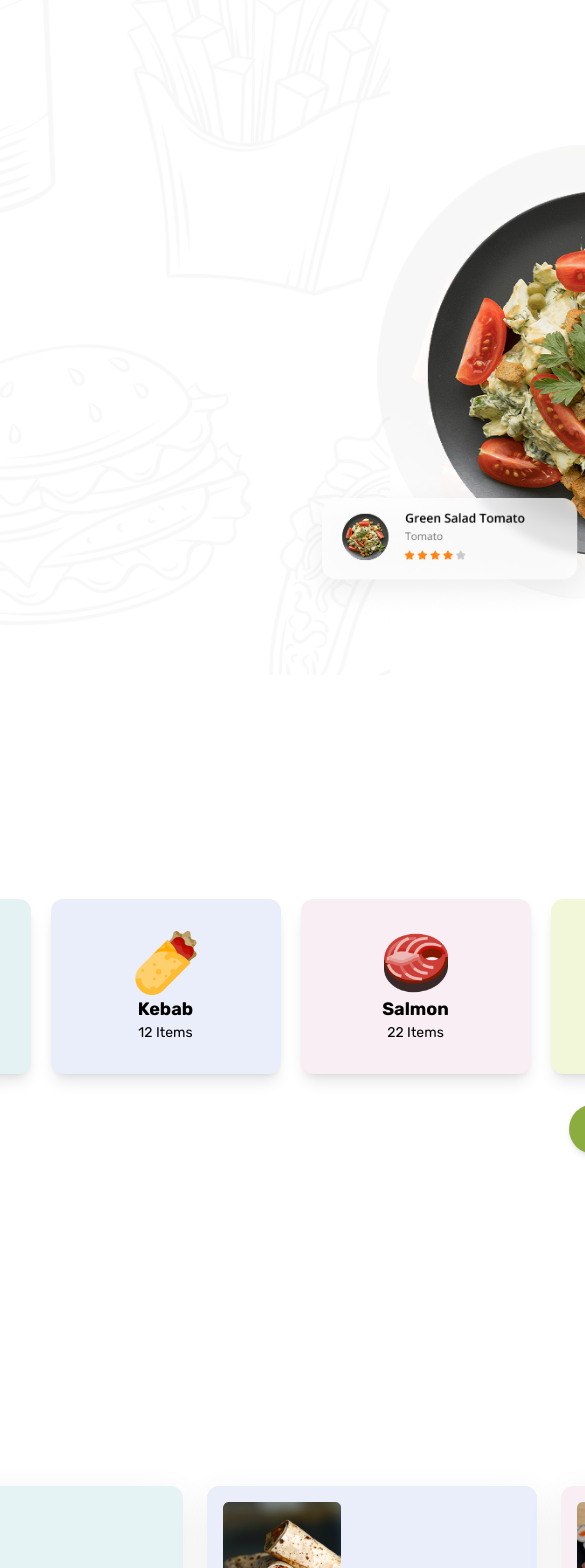
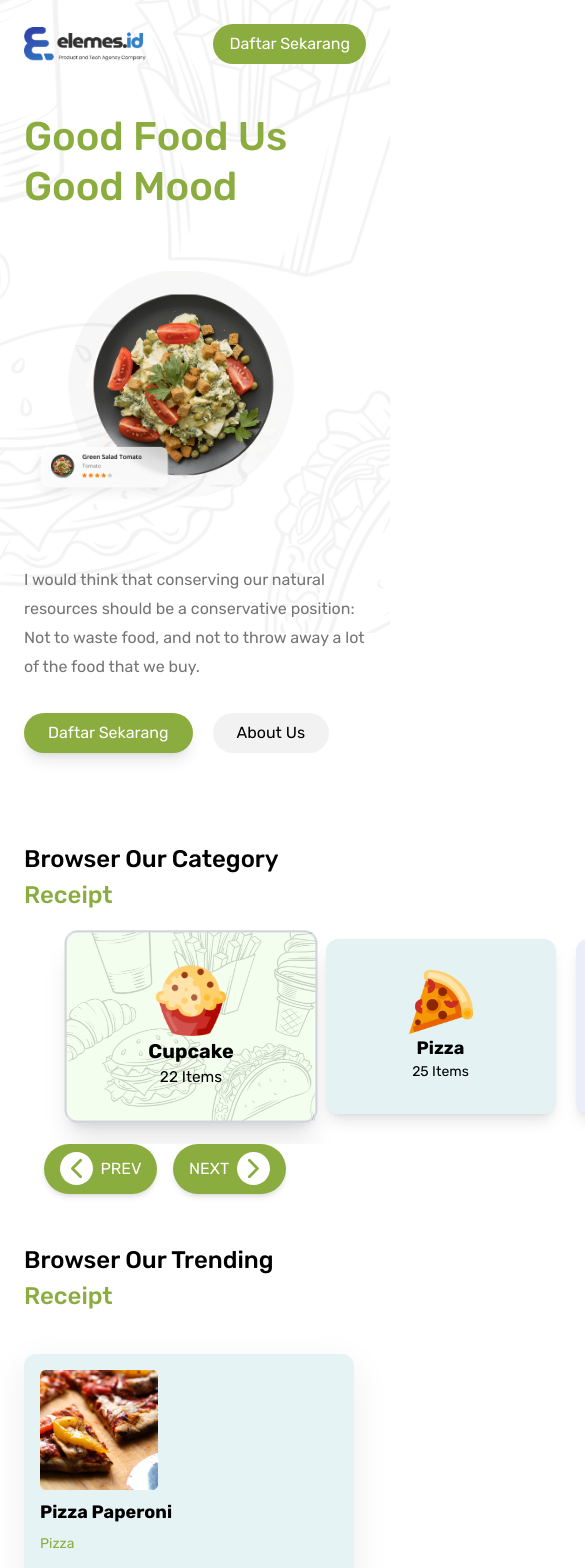
Before and after one commit to Imamhari/frontendtest-elemesid, a Next.js app: page / in a window 390 px wide. Shown: the top 1568 px of the page, 585 px wide, since content can reach past the window. Built offline with nearby package versions, Linux system fonts and the light colour scheme.

Commit message:
responsive for mobile screen

```diff
--- a/src/app/component/Navbar.jsx
+++ b/src/app/component/Navbar.jsx
@@ -3,7 +3,7 @@ import Image from "next/image";
 
 function Navbar() {
   return (
-    <nav className="flex justify-between items-center p-6 bg-transparent sticky top-0 z-10 w-[1440px] h-[96px]">
+    <nav className="flex justify-between items-center p-6 bg-transparent sticky top-0 z-50  w-full max-w-screen-xl xl:max-w-screen-2xl  mx-auto xl:w-[1440px]">
       <div>
         <Image
           src="/assets/logo.png"
@@ -31,8 +31,8 @@ function Navbar() {
         </li>
       </ul>
       <div className="flex space-x-4">
-        <button className="text-gray-700 font-semibold hover:text-[#8BAC3E]">
-          <a href="/notfoundpage">Masuk</a>{" "}
+        <button className="text-gray-700 font-semibold hover:text-[#8BAC3E] hidden md:block">
+          <a href="/notfoundpage">Masuk</a>
         </button>
         <button className="bg-[#8BAC3E] text-white px-4 py-2 rounded-full hover:bg-[#A4B441]">
           <a href="/notfoundpage">Daftar Sekarang</a>
--- a/src/app/landing/Category.jsx
+++ b/src/app/landing/Category.jsx
@@ -3,12 +3,12 @@ import Carousel from "./../component/Carousel";
 
 function Category() {
   return (
-    <section className="flex flex-col p-6 mx-20 w-[1440px] h-[573px] gap-4">
+    <section className="flex flex-col p-6 xl:max-w-screen-2xl mt-10 xl:mt-0 w-full max-w-screen-xl mx-auto xl:w-[1440px] xl:h-[573px] gap-4">
       <div className="flex flex-col items-start">
-        <h3 className="font-medium text-[38px] leading-[50px] tracking-[0%]">
+        <h3 className="font-medium text-[24px] md:text-[38px] leading-[36px] md:leading-[50px]">
           Browser Our Category
         </h3>
-        <span className="font-medium text-[38px] leading-[50px] tracking-[0%] text-[#8BAC3E]">
+        <span className="font-medium text-[24px] md:text-[38px] leading-[36px] md:leading-[50px] text-[#8BAC3E]">
           Receipt
         </span>
       </div>
--- a/src/app/landing/Hero.jsx
+++ b/src/app/landing/Hero.jsx
@@ -1,33 +1,49 @@
+import Image from "next/image";
 import styles from "../styles/Hero.module.css";
-import Image from "next/image";
 
 function Hero() {
   return (
-    <section className="flex justify-between items-center p-6 bg-transparent mx-20 w-[1440px] h-[653px]">
+    <section className="flex flex-col lg:flex-row justify-between items-center p-6 bg-transparent mx-auto max-w-screen-xl xl:max-w-screen-2xl xl:w-[1440px]">
       <div className={styles.container}></div>
-      <div className="w-[482px] h-[286.92px] top-[182.49px] left-[120px] flex flex-col gap-[32px]">
-        <h2 className="font-medium text-[64px] leading-[64px] tracking-[0%] text-[#8BAC3E]">
+      {/* Kontainer teks */}
+      <div className="w-full lg:w-[482px] flex flex-col items-start lg:items-start gap-8 text-start lg:text-left">
+        <h2 className="font-medium text-[40px] md:text-[64px] leading-tight text-[#8BAC3E]">
           Good Food Us Good Mood
         </h2>
-        <p className="text-[#757575] font-normal text-[18px] leading-[29px] tracking-[0%]">
+
+        {/* Gambar hanya di mobile: ditempatkan di tengah */}
+        <div className="lg:hidden w-full flex justify-start">
+          <Image
+            src="/assets/Group 385.png"
+            width={300}
+            height={300}
+            alt="food"
+            priority
+          />
+        </div>
+
+        <p className="text-[#757575] font-normal text-[16px] md:text-[18px] leading-[29px] max-w-md">
           I would think that conserving our natural resources should be a
           conservative position: Not to waste food, and not to throw away a lot
           of the food that we buy.
         </p>
+
         <div className="flex gap-5">
-          <button className="bg-[#8BAC3E] hover:bg-[#A4B441] shadow-[0px_8px_32px_0px_#666BE259] text-white rounded-full w-[147px] h-[42px]">
+          <button className="bg-[#8BAC3E] hover:bg-[#A4B441] shadow-lg text-white rounded-full px-6 py-2">
             <a href="/notfoundpage">Daftar Sekarang</a>
           </button>
-          <button className="bg-[#F2F2F2] hover:bg-[#E6F3F5] text-black rounded-full w-[92px] h-[42px]">
+          <button className="bg-[#F2F2F2] hover:bg-[#E6F3F5] text-black rounded-full px-6 py-2">
             <a href="/notfoundpage">About Us</a>
           </button>
         </div>
       </div>
-      <div className="w-[603px] h-[663.62px] top-[37px] left-[701px]">
+
+      {/* Gambar utama (ditampilkan di layar besar) */}
+      <div className="hidden lg:block w-[651px] h-[663.62px] top-[37px] left-[701px]">
         <Image
           src="/assets/Group 385.png"
-          width={1000}
-          height={530}
+          width={600}
+          height={600}
           alt="food"
           priority
         />
--- a/src/app/landing/Trending.jsx
+++ b/src/app/landing/Trending.jsx
@@ -61,17 +61,17 @@ const items = [
 
 function Trending() {
   return (
-    <section className="flex flex-col p-6 w-[1440px] h-[1039px] gap-4">
+    <section className="flex flex-col p-6 xl:w-[1440px] xl:h-[1039px] xl:max-w-screen-2xl max-w-screen-xl mx-auto gap-4 w-full">
       <div className="flex flex-col items-start">
-        <h3 className="font-medium text-[38px] leading-[50px] tracking-[0%]">
+        <h3 className="font-medium text-[24px] md:text-[38px] leading-[36px] md:leading-[50px]">
           Browser Our Trending
         </h3>
-        <span className="font-medium text-[38px] leading-[50px] tracking-[0%] text-[#8BAC3E]">
+        <span className="font-medium text-[24px] md:text-[38px] leading-[36px] md:leading-[50px] text-[#8BAC3E]">
           Receipt
         </span>
       </div>
       {/* Pake Grid */}
-      <div className="grid grid-cols-4 gap-6 mt-6">
+      <div className="grid sm:grid-cols-2 md:grid-cols-3 lg:grid-cols-4 gap-6 mt-6">
         {items.map((item, index) => (
           <div
             key={index}
--- a/src/app/styles/Hero.module.css
+++ b/src/app/styles/Hero.module.css
@@ -1,9 +1,9 @@
 .container {
   background-image: url('/assets/backgroud.png');
-  opacity: 0.03;
+  opacity: 0.05;
   background-position: center;
   background-repeat: no-repeat;
-  height: 80%;
+  height: 75%;
   width: 100%;
   display: flex;
   align-items: center;
```
